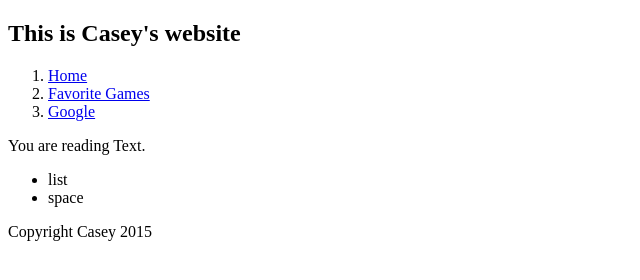
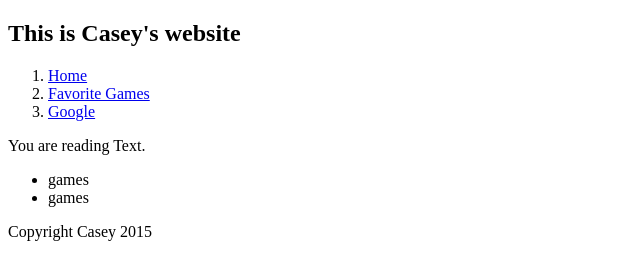
Before and after one commit to caseyman03/caseyman03.github.io, a plain HTML site: page index.html in a window 1280 px wide. Shown: the full height of the page, 0-640 px from the left. Drawn offline with Linux system fonts and the light colour scheme.

Commit message:
I changed some text

```diff
--- a/index.html
+++ b/index.html
@@ -22,10 +22,10 @@
   </p>
   <ul>
     <li>
-      list
+      games
     </li>
     <li>
-      space
+      games
     </li>
   </ul>
   <footer>
```
